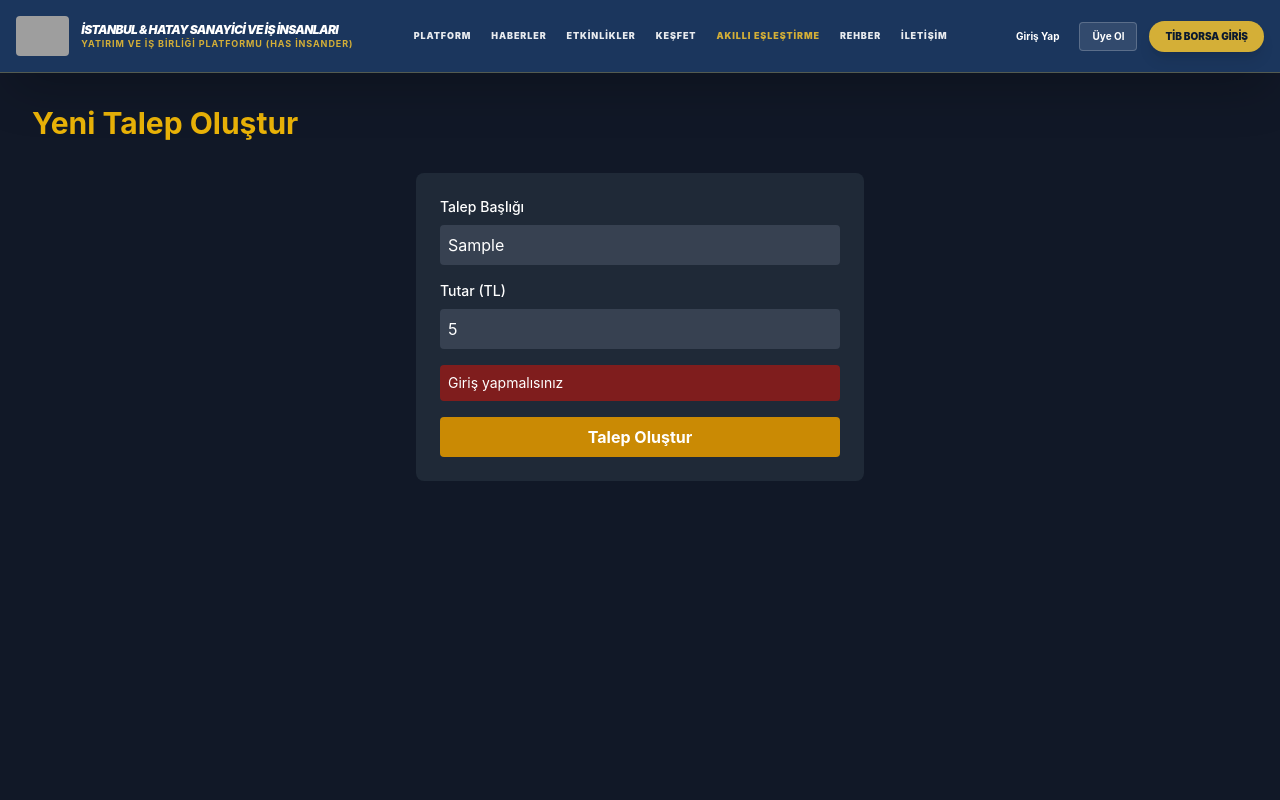
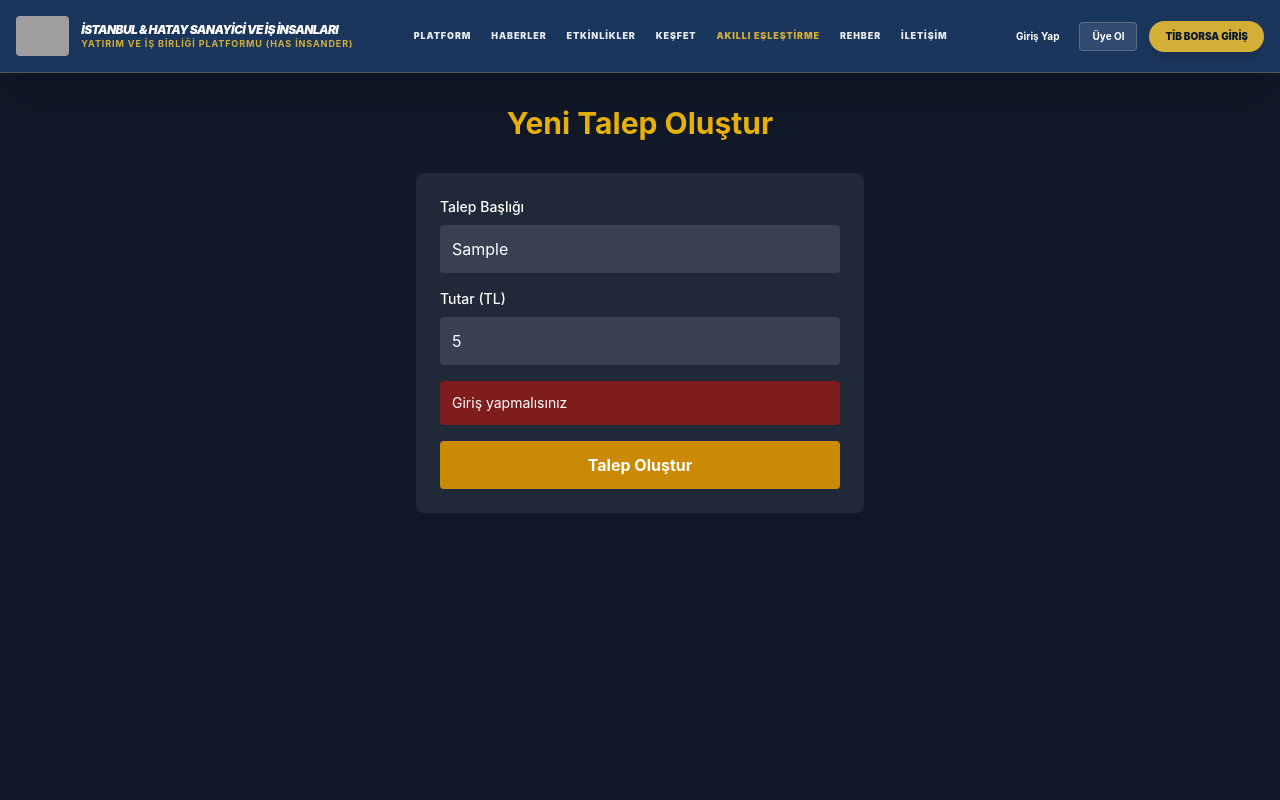
Before and after one commit to hakkurgithub/hasinder-mega, a Next.js app: page /dashboard in a window 1280 px wide. Both pictures are taken after typing "Sample", "5" into the empty fields and a click on the button "Talep Oluştur". Shown: the top 800 px of the page. Built offline with nearby package versions, Linux system fonts and the light colour scheme; no server answers; grey boxes are pictures that could not be loaded.

Commit message:
Replace Supabase dashboard with Prisma demand form

```diff
--- a/app/dashboard/page.tsx
+++ b/app/dashboard/page.tsx
@@ -26,7 +26,7 @@ export default function Dashboard() {
         setTitle('');
         setAmount('');
         alert('Talep başarıyla oluşturuldu!');
-        router.push('/'); // Ana sayfaya yönlendir
+        router.push('/');
       } else {
         const data = await res.json();
         setError(data.error || 'Bir hata oluştu');
@@ -40,7 +40,7 @@ export default function Dashboard() {
 
   return (
     <main className="min-h-screen bg-gray-900 text-white p-8">
-      <h1 className="text-3xl font-bold text-yellow-500 mb-8">Yeni Talep Oluştur</h1>
+      <h1 className="text-3xl font-bold text-yellow-500 mb-8 text-center">Yeni Talep Oluştur</h1>
 
       <form onSubmit={handleSubmit} className="max-w-md bg-gray-800 p-6 rounded-lg mx-auto">
         <div className="mb-4">
@@ -49,7 +49,7 @@ export default function Dashboard() {
             type="text"
             value={title}
             onChange={(e) => setTitle(e.target.value)}
-            className="w-full p-2 bg-gray-700 rounded text-white"
+            className="w-full p-3 bg-gray-700 rounded text-white"
             placeholder="Örn: 1000 kg pamuk ihtiyacı"
             required
           />
@@ -61,20 +61,20 @@ export default function Dashboard() {
             type="number"
             value={amount}
             onChange={(e) => setAmount(e.target.value)}
-            className="w-full p-2 bg-gray-700 rounded text-white"
+            className="w-full p-3 bg-gray-700 rounded text-white"
             placeholder="50000"
             required
           />
         </div>
 
         {error && (
-          <div className="mb-4 p-2 bg-red-900 rounded text-sm">{error}</div>
+          <div className="mb-4 p-3 bg-red-900 rounded text-sm">{error}</div>
         )}
 
         <button
           type="submit"
           disabled={loading}
-          className="w-full bg-yellow-600 hover:bg-yellow-500 text-white font-bold py-2 px-4 rounded disabled:opacity-50"
+          className="w-full bg-yellow-600 hover:bg-yellow-500 text-white font-bold py-3 px-4 rounded disabled:opacity-50"
         >
           {loading ? 'Gönderiliyor...' : 'Talep Oluştur'}
         </button>
```
